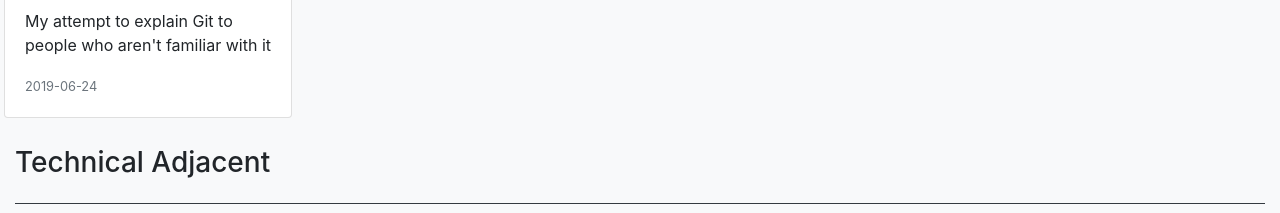
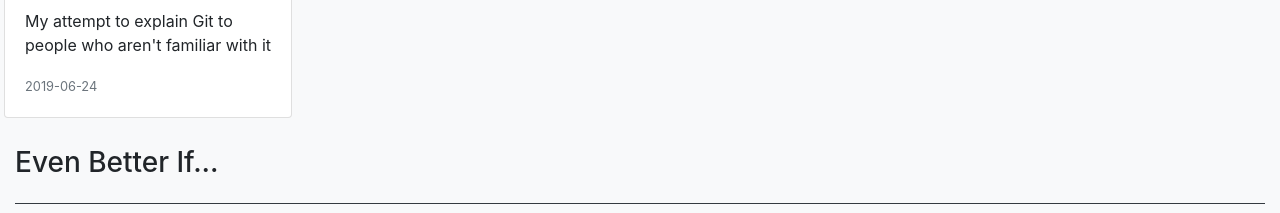
Before and after one commit to JeffreyMFarley/showcase, a plain HTML site: page _site/index.html in a window 1280 px wide. Shown: the part 1205-1418 px from the top of the page. Drawn offline with nearby package versions, Linux system fonts and the light colour scheme.

```diff
--- a/_site/index.html
+++ b/_site/index.html
@@ -151,7 +151,7 @@
 
       </div>
 
-      <h3 class="py-4 border-bottom border-dark">Technical Adjacent</h3>
+      <h3 class="py-4 border-bottom border-dark">Even Better If...</h3>
       <div class="row">
 
         <div class="card m-1" style="width: 18rem;">
```
Also changed, not shown: _site/images/deploy-atomically.png, images/deploy-atomically.png.
